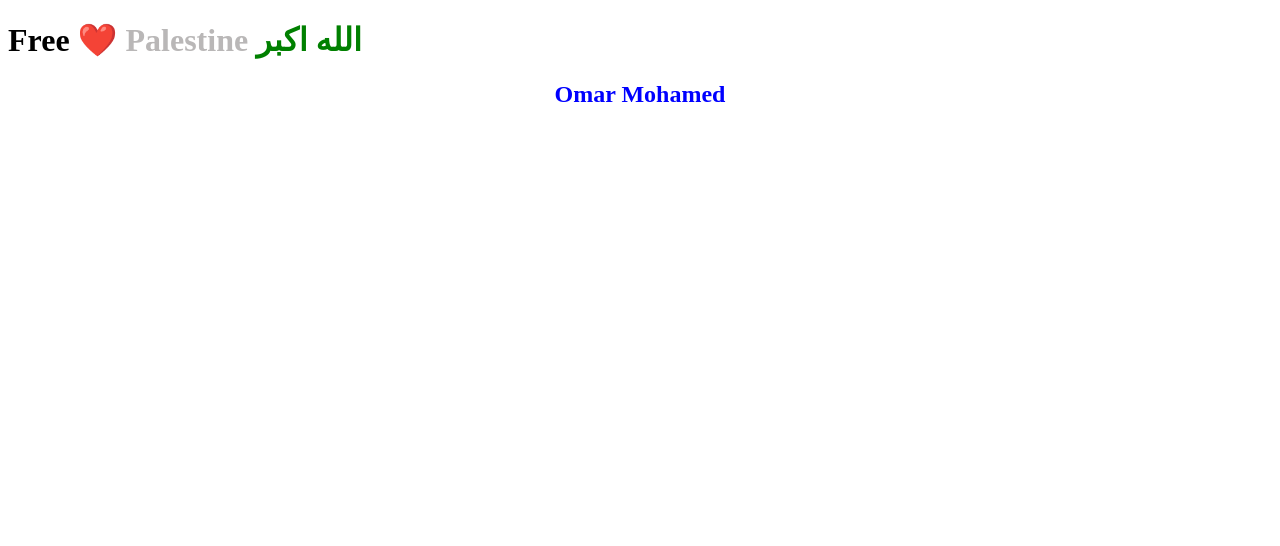
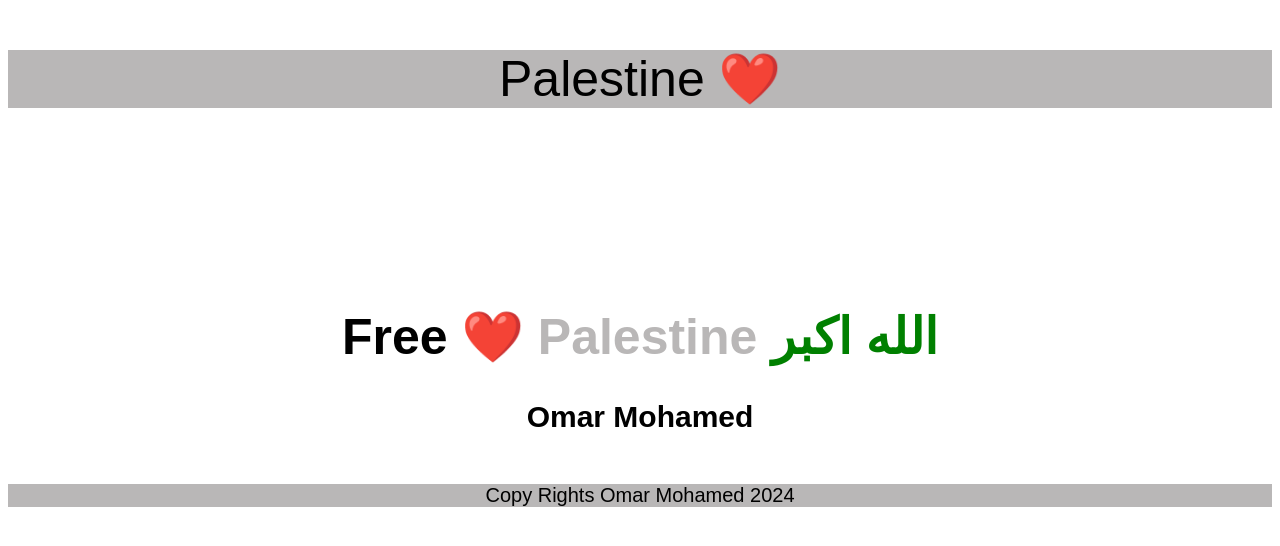
Before and after one commit to OmarMOHMD/Task_3, a plain HTML site: page index.html in a window 1280 px wide. Drawn offline with Linux system fonts and the light colour scheme.

```diff
--- a/index.html
+++ b/index.html
@@ -4,15 +4,43 @@
     <meta charset="UTF-8">
     <meta name="viewport" content="width=device-width, initial-scale=1.0">
     <title>Document</title>
+    <style>
+        .header{
+            text-align: center;
+            font-size: 50px;
+            font-family: Arial, sans-serif;
+            margin-top: 50px;
+            background-color: rgb(185, 183, 183);
+        }
+
+        h1{
+            text-align: center;
+            margin-top: 200px;
+            font-size: 50px;
+            font-family: Arial, sans-serif;
+        }
+        span{
+            font-size: 50px;
+        }
+        h2{
+            text-align: center;
+            font-size: 30px;
+            font-family: Arial, sans-serif;
+        }
+
+        .footer{
+            text-align: center;
+            font-size: 20px;
+            font-family: Arial, sans-serif;
+            margin-top: 50px;
+            background-color: rgb(185, 183, 183);
+        }
+    </style>
 </head>
-<style>
-    h2{
-        color: blue;
-        text-align: center;
-    }
-</style>
 <body>
+    <div class="header">Palestine <span style="color: red;"> ❤️ </span></div>
         <h1><span>Free</span> <span style="color: red;"> ❤️ </span>  <span style="color: rgb(185, 183, 183);">Palestine</span>  <span style="color: green;">الله اكبر</span> </h1>
             <h2>Omar Mohamed</h2>
+            <div class="footer">Copy Rights Omar Mohamed 2024</div>
 </body>
 </html>
```
